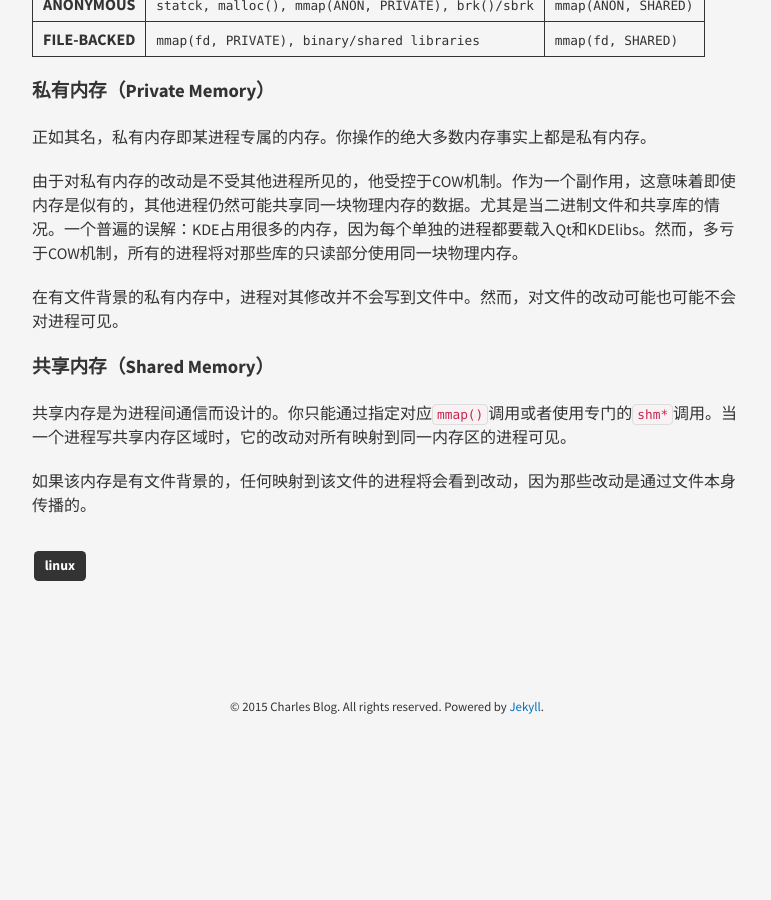
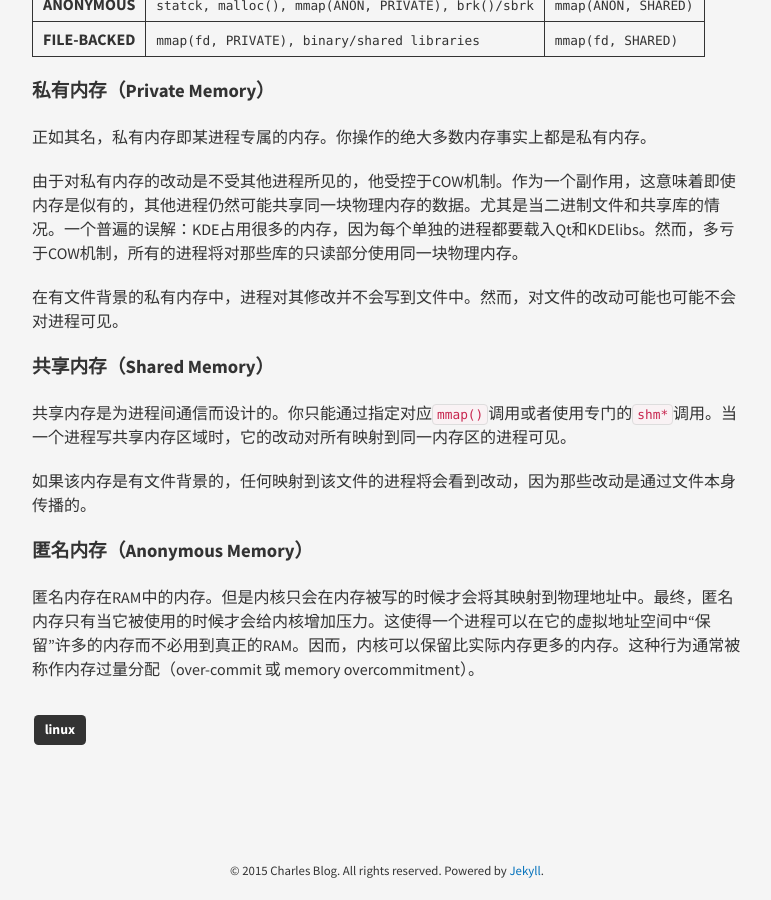
Before and after one commit to JavaCS3/blog, a Jekyll site: the page built from _posts/2015-10-24-talk-about-memory-part-1.md, in a window 1280 px wide and 900 px high, scrolled down 2512 px. Shown: the whole window, without its empty margins (253-1024 px from the left). Built offline with Jekyll 4.4.1, drawn with Linux system fonts in a browser that asks for light colours; nearby versions of some CDN libraries; Markdown is read by kramdown in place of the engine named in the settings; comment, search, counter and statistics services are not loaded; before the commit the page ends 3248 px from its top, so only the background shows below that.

Commit message:
continuing 2015-10-24-talk-about-memory-part-1.md

```diff
--- a/_posts/2015-10-24-talk-about-memory-part-1.md
+++ b/_posts/2015-10-24-talk-about-memory-part-1.md
@@ -61,3 +61,6 @@ title: 内存解析（一）：内存类型（译）
 共享内存是为进程间通信而设计的。你只能通过指定对应`mmap()`调用或者使用专门的`shm*`调用。当一个进程写共享内存区域时，它的改动对所有映射到同一内存区的进程可见。
 
 如果该内存是有文件背景的，任何映射到该文件的进程将会看到改动，因为那些改动是通过文件本身传播的。
+
+### 匿名内存（Anonymous Memory）
+匿名内存在RAM中的内存。但是内核只会在内存被写的时候才会将其映射到物理地址中。最终，匿名内存只有当它被使用的时候才会给内核增加压力。这使得一个进程可以在它的虚拟地址空间中“保留”许多的内存而不必用到真正的RAM。因而，内核可以保留比实际内存更多的内存。这种行为通常被称作内存过量分配（over-commit 或 memory overcommitment）。
```
